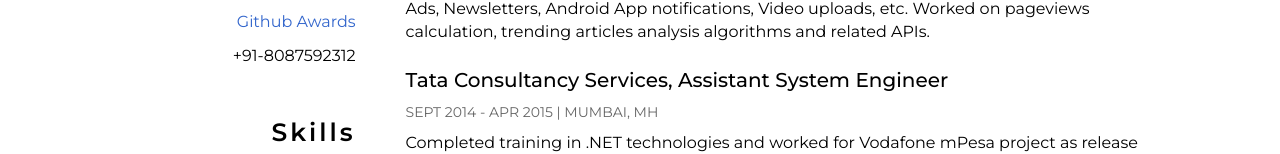
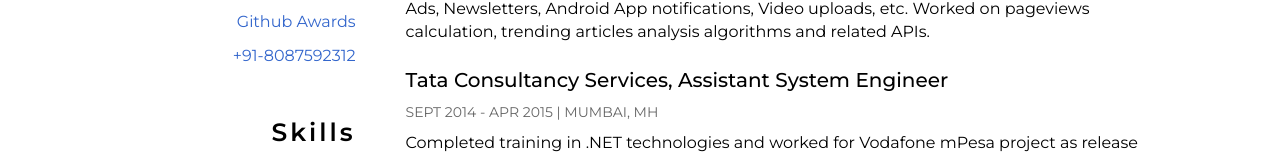
Before and after one commit to rohitkrai03/resume, a plain HTML site: page index.html in a window 1280 px wide. Shown: the part 355-509 px from the top of the page. Drawn offline with Linux system fonts and the light colour scheme.

Commit message:
updating links

```diff
--- a/index.html
+++ b/index.html
@@ -27,7 +27,7 @@
             <li><a href="https://github.com/rohitkrai03">Github</a></li>
             <li><a href="https://resume.github.io/?rohitkrai03">Github Resume</a></li>
             <li><a href="http://git-awards.com/users/rohitkrai03">Github Awards</a></li>
-            <li><span>+91-8087592312</span></li>
+            <li><a href="tel:+918087592312">+91-8087592312</a></li>
         </li>
         <h4 class="skills-heading">Skills</h4>
         <ul class="skills">
```
